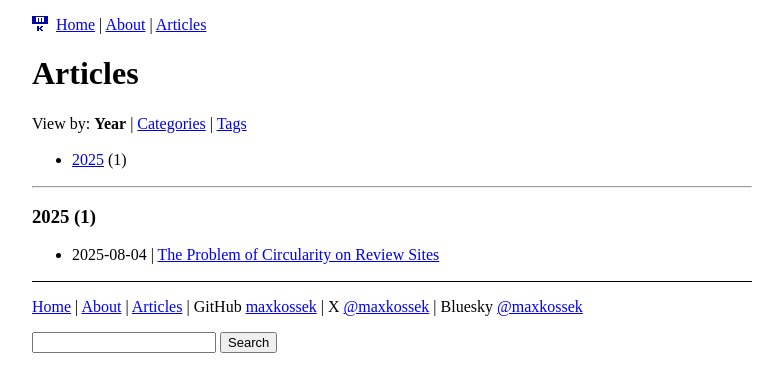
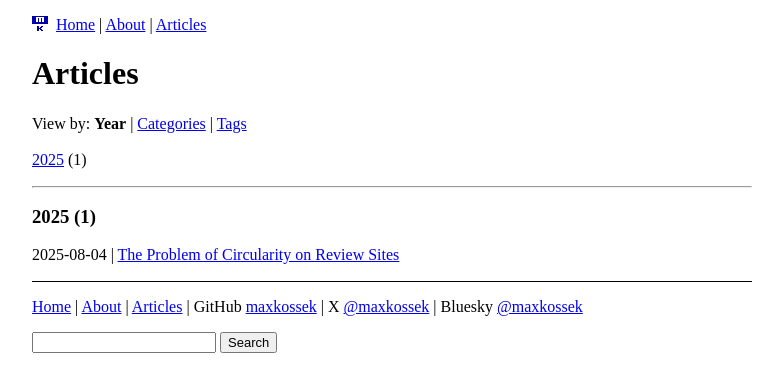
Before and after one commit to maxkossek/maxkossek.github.io, a Jekyll site: the page built from articles.html, in a window 1280 px wide. Shown: the top 392 px of the page, without its empty margins (248-1031 px from the left). Built offline with Jekyll 4.4.1, drawn with Linux system fonts in a browser that asks for light colours.

Commit message:
Update formatting of Articles pages

```diff
--- a/_layouts/post.html
+++ b/_layouts/post.html
@@ -29,7 +29,7 @@ layout: default
 
 {{ content }}
 
-<aside class="related" style="margin-top: 3rem">
+<aside class="related">
 
 <p>
 {% if page.categories.size > 0 %}
@@ -40,9 +40,9 @@ layout: default
 </span>
 {% endif %}
 {% if page.tags.size > 0 %}
- - <span class="tag">Tags:
+; <span class="tag">Tags:
 {% for tag in page.tags %}
-<a href="{{site.baseurl}}/tags#{{ tag | slugify }}">{{tag}}</a>{% unless forloop.last %}, {% endunless %}
+<a href="{{site.baseurl}}/tags#{{ tag | slugify }}">#{{tag}}</a>{% unless forloop.last %}, {% endunless %}
 {% endfor %}
 </span>
 {% endif %}
--- a/articles.html
+++ b/articles.html
@@ -14,21 +14,18 @@ sitemap:
 <div>View by: <strong>Year</strong> | <a href="/categories">Categories</a> | <a href="/tags">Tags</a></div>
 
 <p>
-<ul>
 {% assign postsByYear =
     site.posts | group_by_exp:"post", "post.date | date: '%Y'" %}
 {% for year in postsByYear %}
-<li><a class="year" href="#{{ year.name | slugify }}">{{ year.name }}</a> <span class="meta">({{ year.size }})</span>
-</li>
+<a class="year" href="#{{ year.name | slugify }}">{{ year.name }}</a> <span class="meta">({{ year.size }}){% if forloop.last %}{% else %}, {% endif %}
 {% endfor %}
-</ul>
 </p>
 
 <hr>
 
 {% for year in postsByYear %}
 <h3 id="{{ year.name | slugify }}">{{ year.name }} <span class="meta">({{ year.size }})</span></h3>
-<ul>
+<ul style="list-style-type:none; padding: 0;">
 {% for post in year.items %}
 <li><span class="meta"><time class="date" datetime="{{ post.date | date_to_xmlschema }}" itemprop="datePublished">{{ post.date | date: "%Y-%m-%d" }}</time></span> | <a href="{{ post.url }}" title="{{ post.title }}">{{ post.title }}</a></li>
 {% endfor %}
--- a/tags.html
+++ b/tags.html
@@ -15,18 +15,16 @@ sitemap:
 <div>View by: <a href="/articles">Year</a> | <a href="/categories">Categories</a> | <strong>Tags</strong></div>
 
 <p>
-<ul>
 {% for tag in site.tags %}
-<li><a class="tag" href="#{{ tag[0] | slugify }}">{{ tag[0] }}</a> <span class="meta">({{ tag[1].size }})</span></li>
+<a class="tag" href="#{{ tag[0] | slugify }}">#{{ tag[0] }}</a> <span class="meta">({{ tag[1].size }}){% if forloop.last %}{% else %} {% endif %}
 {% endfor %}
-</ul>
 </p>
 
 <hr>
 
 {% for tag in site.tags %}
 <h3 id="{{ tag[0] | slugify }}">{{ tag | first }} <span class="meta">({{ tag[1].size }})</span></h3>
-<ul>
+<ul style="list-style-type:none; padding: 0;">
 {% for post in tag.last %}
 <li><span class="meta"><time class="date" datetime="{{ post.date | date_to_xmlschema }}" itemprop="datePublished">{{ post.date | date: "%Y-%m-%d" }}</time></span> | <a href="{{ post.url }}" title="{{ post.title }}">{{ post.title }}</a></li>
 {% endfor %}
```
Also changed, not shown: categories.html (+2 -5 lines).
